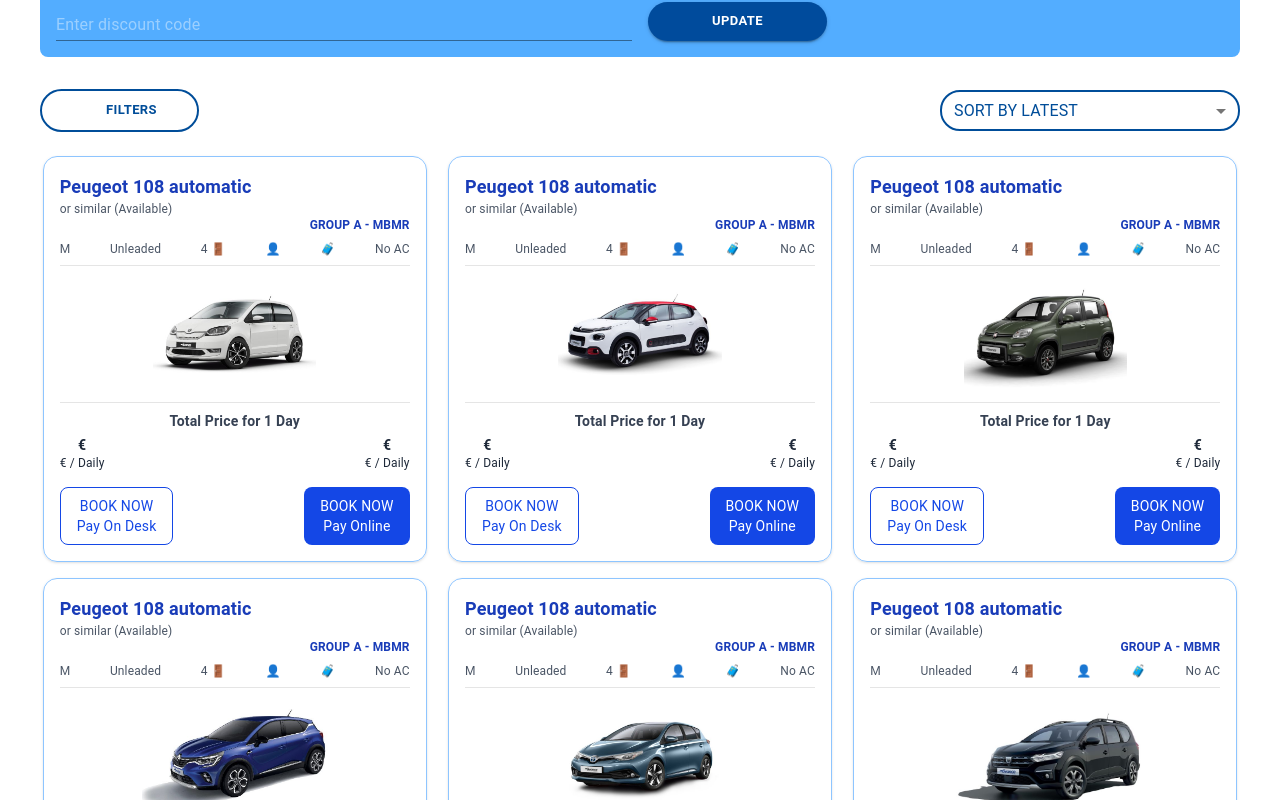
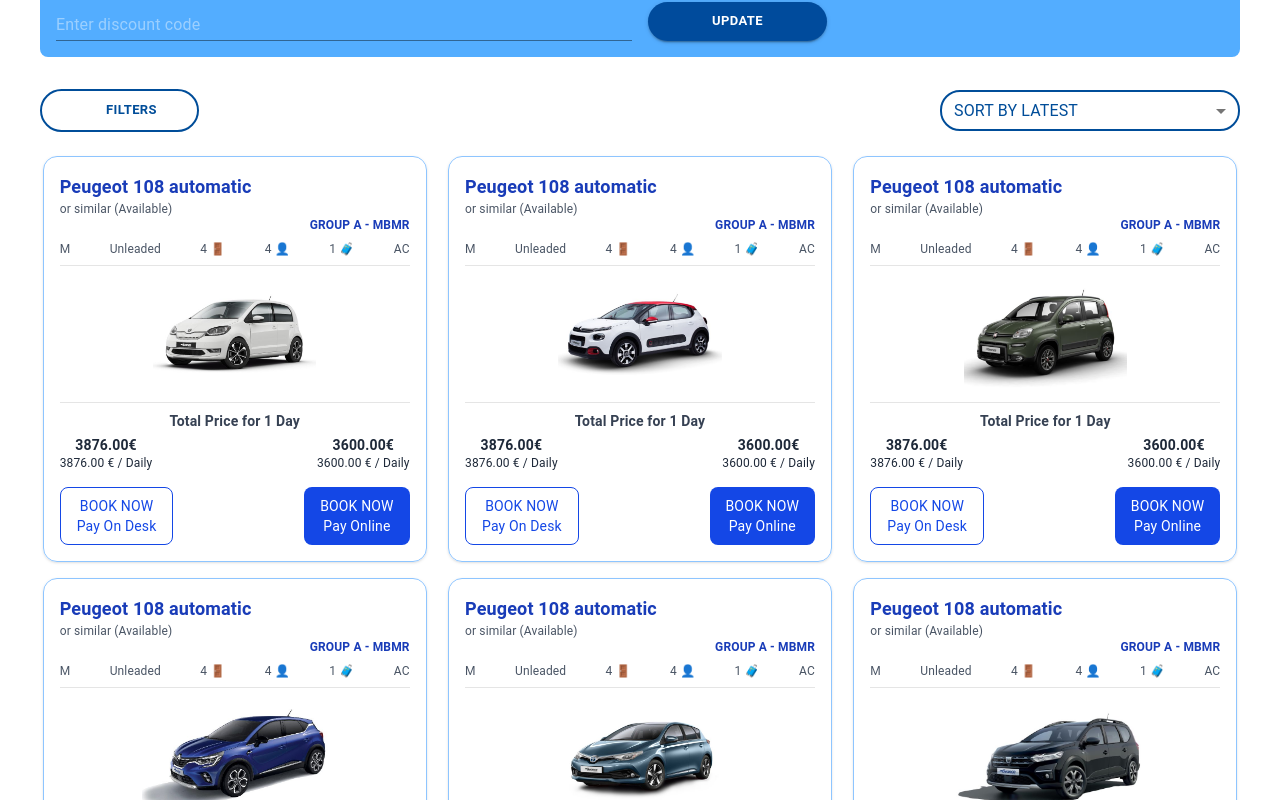
Before and after one commit to abbas06981/rentaCar, a Next.js app: page /bookNow in a window 1280 px wide. Shown: the part 560-1360 px from the top of the page. Built offline with nearby package versions, Linux system fonts and the light colour scheme; some icons are missing.

Commit message:
update path and types

```diff
--- a/src/components/screens/bookNowScreen/filters/CarCards.tsx
+++ b/src/components/screens/bookNowScreen/filters/CarCards.tsx
@@ -1,9 +1,9 @@
-import Image from "next/image";
+import Image, { StaticImageData } from "next/image";
 import React from "react";
 
 interface CarCardProps {
   carName: string;
-  carImage: string; // If using imported images, change this to StaticImageData
+  carImage: string | StaticImageData; // If using imported images, change this to StaticImageData
   carClass: string;
   fuelType: string;
   doors: number;
--- a/src/components/screens/bookNowScreen/filters/index.tsx
+++ b/src/components/screens/bookNowScreen/filters/index.tsx
@@ -11,11 +11,12 @@
 import FilterListAltIcon from "@mui/icons-material/FilterListAlt";
 import CarCards from "./CarCards";
 import { carFilterConfig } from "./config";
+import type { StaticImageData } from "next/image";
 
 // Shared CarCard type
 export interface CarCardProps {
   carName: string;
-  carImage: string; // Consider using StaticImageData if imported
+  carImage: string | StaticImageData;
   carClass: string;
   fuelType: string;
   doors: number;
@@ -96,11 +97,25 @@
         className="w-full pt-6 grid grid-cols-1 sm:grid-cols-2 md:grid-cols-3
         lg:grid-cols-3 xl:grid-cols-3 2xl:grid-cols-4 3xl:grid-cols-5 gap-4"
       >
-        {carFilterConfig.map((items: CarCardProps, index: number) => (
-          <div key={index} className="w-full">
-            <CarCards item={items} />
-          </div>
-        ))}
+        {carFilterConfig.map((item, index: number) => {
+          const mappedItem: CarCardProps = {
+            carName: item.carName,
+            carImage: item.carImage,
+            carClass: item.carClass,
+            fuelType: item.fuelType,
+            doors: item.doors,
+            people: item.personCary,
+            bags: item.bagCary,
+            isAC: item.IsAc,
+            priceDesk: item.bookingPrice.onDesk,
+            priceOnline: item.bookingPrice.online,
+          };
+          return (
+            <div key={index} className="w-full">
+              <CarCards item={mappedItem} />
+            </div>
+          );
+        })}
       </div>
     </div>
   );
--- a/src/components/screens/bookNowScreen/formTabs/BookingIncludes.tsx
+++ b/src/components/screens/bookNowScreen/formTabs/BookingIncludes.tsx
@@ -4,10 +4,6 @@
   Box,
 
 } from "@mui/material";
-
-
-
-
 
 const BookingIncludes: React.FC = () => {
 
--- a/src/components/screens/bookNowScreen/index.tsx
+++ b/src/components/screens/bookNowScreen/index.tsx
@@ -3,7 +3,7 @@
 import Link from "next/link";
 import React from "react";
 import BookingSteps from "./bookingSteps/BookingSteps";
-import FormTabs from "./formtabs/FormTabs";
+import FormTabs from "./formTabs/FormTabs";
 import FilterSection from "./filters";
 
 const Index = () => {
```
